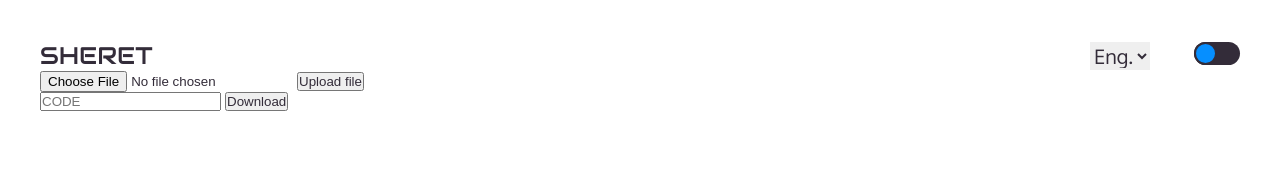
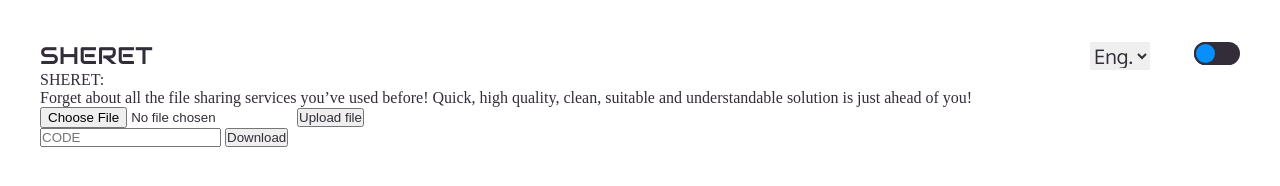
Before and after one commit to ZubalYana/Fexnet, a website: page public/index.html in a window 1280 px wide. Drawn offline with nearby package versions, Linux system fonts and the light colour scheme.

Commit message:
create the info container

```diff
--- a/public/index.html
+++ b/public/index.html
@@ -25,6 +25,11 @@
                 </div>
             </div>
         </header>
+        <div class="info">
+            <div class="title">SHERET:</div>
+            <div class="underline"></div>
+            <div class="subtitle">Forget about all the file sharing services you’ve used before! Quick, high quality, clean, suitable and understandable  solution is just ahead of you!</div>
+        </div>
 
         <form id="uploadForm">
             <input type="file" id="fileInput" required>
```
